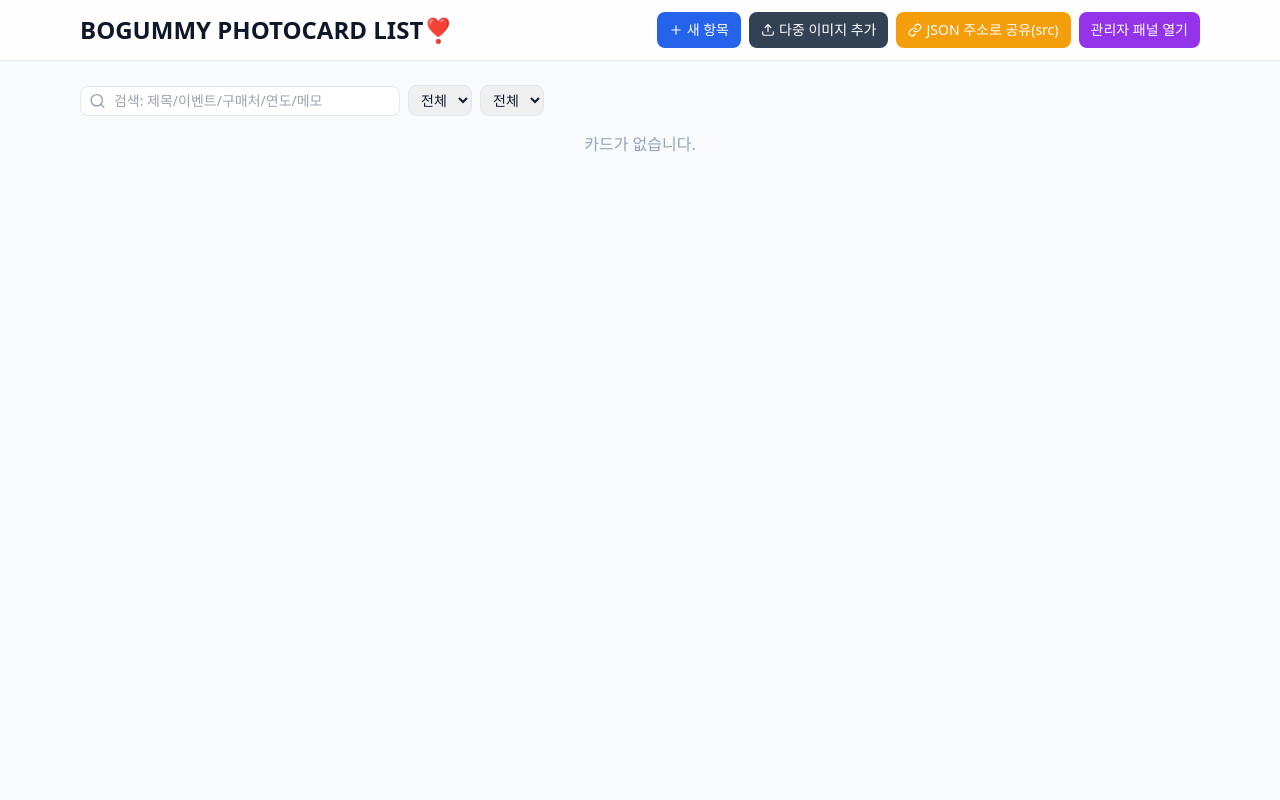
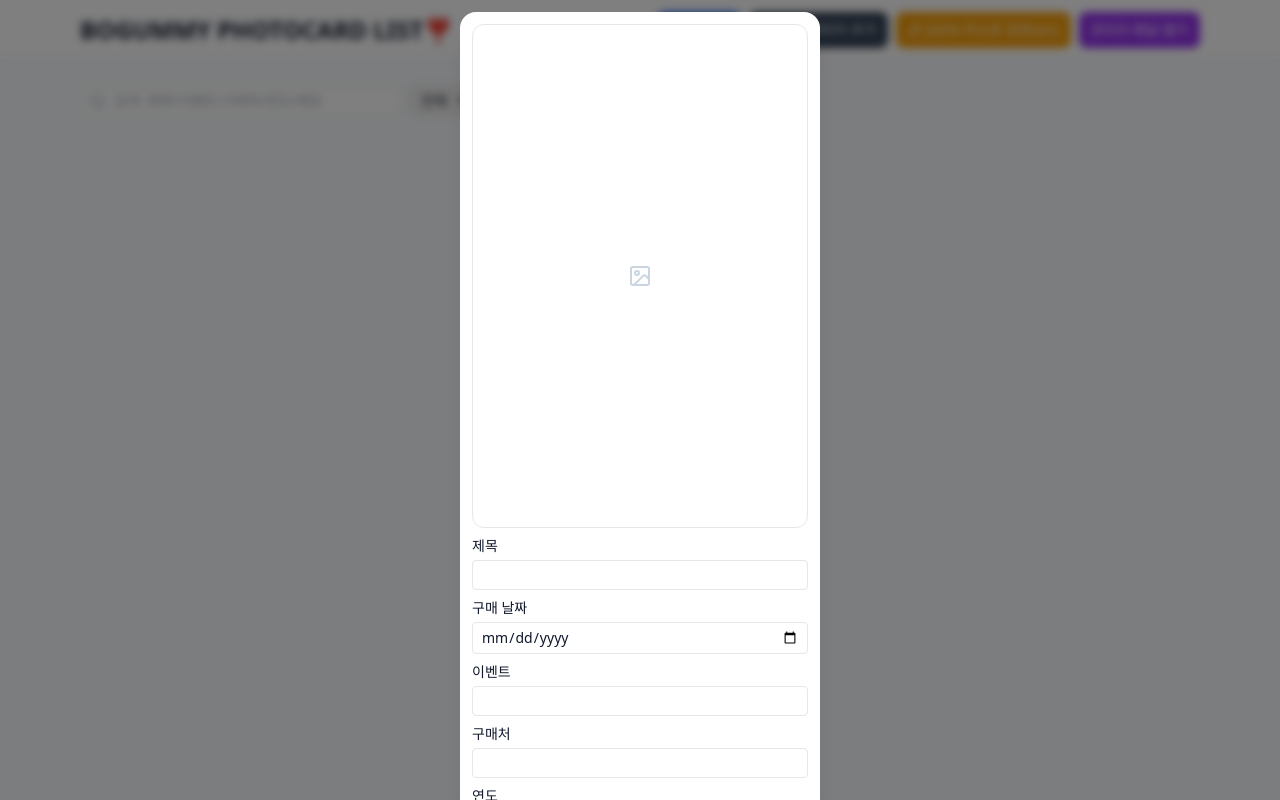
Before and after one commit to gumming6-6/bogummy, a React (Vite) app: page / in a window 1280 px wide. Both pictures are taken after a click on the button "새 항목". Built offline with nearby package versions, Linux system fonts and the light colour scheme.

Commit message:
fix: create/edit modal, view-only click, image replace, confirm delete, no-popup on have-check

```diff
--- a/src/App.tsx
+++ b/src/App.tsx
@@ -18,11 +18,6 @@ const byDateAsc = (a: any, b: any) => {
   return (a.__idx ?? 0) - (b.__idx ?? 0);
 };
 
-/** 수정 요약
- * 1) 상세 모달의 이벤트/연도 입력을 드롭다운으로 복원
- * 2) 관리자 패널 상단 버튼 정렬(flex wrap) 문제 해결
- */
-
 export default function PokaListApp() {
   const params = new URLSearchParams(typeof window !== "undefined" ? window.location.search : "");
   const isAdmin = params.get("admin") === "1";
@@ -35,10 +30,10 @@ export default function PokaListApp() {
   const [loadError, setLoadError] = useState("");
   const [filter, setFilter] = useState({ search: "", event: "전체", year: "전체" });
   const [detail, setDetail] = useState<any|null>(null);
+  const [detailMode, setDetailMode] = useState<"view"|"edit"|"create"|null>(null);
   const [myChecks, setMyChecks] = useState<Record<string, boolean>>({});
   const [adminOpen, setAdminOpen] = useState(isAdmin);
   const [gh, setGh] = useState({ owner: "gumming6-6", repo: "bogummy", branch: "main", token: "" });
-
 
   useEffect(()=>{ document.title = "BOGUMMY PHOTOCARD" }, []);
 
@@ -104,8 +99,6 @@ export default function PokaListApp() {
 
   const eventOptions = React.useMemo(() => ["전체", ...Array.from(new Set(items.map(c=>c.event).filter(Boolean)))], [items]);
   const yearOptions = React.useMemo(() => ["전체", ...Array.from(new Set(items.map(c=>c.year).filter(Boolean))).sort((a:any,b:any)=>Number(a)-Number(b))], [items]);
-  const formEventOptions = React.useMemo(() => eventOptions.filter(v => v !== "전체"), [eventOptions]);
-  const formYearOptions = React.useMemo(() => yearOptions.filter(v => v !== "전체"), [yearOptions]);
 
   return (
     <div className="min-h-screen bg-slate-50 text-slate-900">
@@ -115,7 +108,14 @@ export default function PokaListApp() {
           <div className="text-2xl font-extrabold">BOGUMMY PHOTOCARD LIST❣️</div>
           {!shareMode && (
             <div className="flex flex-wrap items-center gap-2 ml-auto">
-              <button className="bg-blue-600 text-white px-3 py-2 rounded-lg text-sm flex items-center gap-1 hover:bg-blue-700"><Plus size={14}/> 새 항목</button>
+              <button
+                className="bg-blue-600 text-white px-3 py-2 rounded-lg text-sm flex items-center gap-1 hover:bg-blue-700"
+                onClick={() => {
+                  const blank = { id: `${Date.now().toString(36)}-new`, title: "", event: "", vendor: "", notes: "", purchaseDate: "", year: "", imageUrl: "", have: false };
+                  setDetail(blank);
+                  setDetailMode("create");
+                }}
+              ><Plus size={14}/> 새 항목</button>
               <label className="bg-slate-700 text-white px-3 py-2 rounded-lg text-sm flex items-center gap-1 hover:bg-slate-800 cursor-pointer"><Upload size={14}/> 다중 이미지 추가<input type="file" multiple className="hidden"/></label>
               <button className="bg-amber-500 text-white px-3 py-2 rounded-lg text-sm flex items-center gap-1 hover:bg-amber-600"><LinkIcon size={14}/> JSON 주소로 공유(src)</button>
               <button onClick={()=>setAdminOpen(v=>!v)} className="bg-purple-600 text-white px-3 py-2 rounded-lg text-sm flex items-center gap-1 hover:bg-purple-700">관리자 패널 {adminOpen?"닫기":"열기"}</button>
@@ -170,7 +170,7 @@ export default function PokaListApp() {
             <h2 className="text-lg font-semibold mb-3 border-b border-slate-300 pb-1">{y}</h2>
             <div className="grid gap-4" style={{ gridTemplateColumns: `repeat(auto-fill, minmax(160px, 1fr))` }}>
               {grouped[y]?.map((card: any, i: number) => (
-                <article key={card.id || i} className="relative bg-white shadow rounded-xl p-2 border border-slate-200 cursor-pointer" onClick={()=>setDetail(card)}>
+                <article key={card.id || i} className="relative bg-white shadow rounded-xl p-2 border border-slate-200 cursor-pointer" onClick={()=>{ setDetail(card); setDetailMode("view"); }}>
                   <div className="w-full rounded-xl border border-slate-200 overflow-hidden aspect-[2/3] bg-white">
                     {card.imageUrl ? (
                       <img src={card.imageUrl} alt={card.title} className="w-full h-full object-cover" />
@@ -180,7 +180,7 @@ export default function PokaListApp() {
                   </div>
                   <div className="mt-2 text-sm font-medium text-slate-800 truncate" title={card.title}>{card.title || "(제목 없음)"}</div>
                   <div className="text-xs text-slate-500 truncate">{card.event || "-"} · {card.year || "-"}</div>
-                  <label className="mt-1 flex items-center gap-1 text-xs text-slate-600 select-none">
+                  <label className="mt-1 flex items-center gap-1 text-xs text-slate-600 select-none" onClick={(e)=>e.stopPropagation()}>
                     <input type="checkbox" checked={shareMode ? !!myChecks[card.id] : !!card.have}
                       onChange={(e)=>{
                         const checked = e.currentTarget.checked;
@@ -191,8 +191,8 @@ export default function PokaListApp() {
                   </label>
                   {!shareMode && (
                     <div className="absolute right-2 top-2 flex gap-1">
-                      <button title="수정" className="p-1 rounded bg-white/80 hover:bg-white shadow" onClick={(e)=>{e.stopPropagation(); setDetail(card);}}><Pencil size={14}/></button>
-                      <button title="삭제" className="p-1 rounded bg-white/80 hover:bg-white shadow" onClick={(e)=>{e.stopPropagation(); setItems(prev=>prev.filter(c=>c.id!==card.id));}}><Trash2 size={14}/></button>
+                      <button title="수정" className="p-1 rounded bg-white/80 hover:bg-white shadow" onClick={(e)=>{e.stopPropagation(); setDetail(card); setDetailMode("edit");}}><Pencil size={14}/></button>
+                      <button title="삭제" className="p-1 rounded bg-white/80 hover:bg-white shadow" onClick={(e)=>{e.stopPropagation(); if(window.confirm("삭제하시겠습니까?")) setItems(prev=>prev.filter(c=>c.id!==card.id));}}><Trash2 size={14}/></button>
                     </div>
                   )}
                 </article>
@@ -209,32 +209,60 @@ export default function PokaListApp() {
       {/* 상세 모달 */}
       {detail && (
         <DetailModal
+          mode={detailMode}
           shareMode={shareMode}
           card={detail}
           list={filtered.sort(byDateAsc)}
-          onClose={()=>setDetail(null)}
+          onClose={()=>{ setDetail(null); setDetailMode(null); }}
           onPrev={(id)=>{ const arr = filtered.sort(byDateAsc); const i = arr.findIndex(c=>c.id===id); if(i>0) setDetail(arr[i-1]); }}
           onNext={(id)=>{ const arr = filtered.sort(byDateAsc); const i = arr.findIndex(c=>c.id===id); if(i>=0 && i<arr.length-1) setDetail(arr[i+1]); }}
           onToggleHave={(id,checked)=>{ if(shareMode) setMyChecks(p=>({...p,[id]:checked})); else setItems(p=>p.map(c=>c.id===id?{...c,have:checked}:c)); }}
+          onSave={(updated:any)=>{
+            if (updated?.__delete) {
+              setItems(prev=>prev.filter(c=>c.id!==updated.id));
+              setDetail(null); setDetailMode(null); return;
+            }
+            if (detailMode === "create") {
+              setItems(prev=>[...prev, { ...updated, id: updated.id || `${Date.now().toString(36)}-id` }]);
+            } else if (detailMode === "edit") {
+              setItems(prev=>prev.map(c=>c.id===updated.id?updated:c));
+            }
+            setDetail(null); setDetailMode(null);
+          }}
         />
       )}
     </div>
   );
 }
 
-function DetailModal({ shareMode, card, list, onClose, onPrev, onNext, onToggleHave }: any){
+function DetailModal({ mode, shareMode, card, list, onClose, onPrev, onNext, onToggleHave, onSave }: any){
   const idx = React.useMemo(()=> list.findIndex((c:any)=>c.id===card.id), [list, card]);
   const canPrev = idx>0; const canNext = idx>=0 && idx<list.length-1;
+  const isViewOnly = shareMode || mode === "view";
+
+  const [draft, setDraft] = useState<any>(card);
+  useEffect(()=>{ setDraft(card); }, [card]);
+
+  const fileRef = useRef<HTMLInputElement|null>(null);
+  const openFile = ()=>{ if(!isViewOnly) fileRef.current?.click(); };
+  const onFileChange: React.ChangeEventHandler<HTMLInputElement> = (e)=>{
+    const f = e.target.files?.[0]; if(!f) return;
+    const r = new FileReader();
+    r.onload = ()=> setDraft((d:any)=>({ ...d, imageUrl: String(r.result||"") }));
+    r.readAsDataURL(f);
+  };
+
   return (
     <div className="fixed inset-0 bg-black/50 backdrop-blur-sm grid place-items-center p-3 z-[200]" onClick={onClose}>
       <div className="bg-white rounded-2xl w-[90vw] max-w-[360px] shadow-xl p-3 relative" onClick={(e)=>e.stopPropagation()}>
         <button className="absolute right-2 top-2 p-1 rounded hover:bg-slate-100" onClick={onClose}><X size={18}/></button>
-        <div className="relative rounded-xl border overflow-hidden aspect-[2/3] bg-white grid place-items-center mb-2">
-          {card.imageUrl ? (<img src={card.imageUrl} className="w-full h-full object-cover"/>) : (<div className="text-slate-300"><ImageIcon/></div>)}
+        <div className="relative rounded-xl border overflow-hidden aspect-[2/3] bg-white grid place-items-center mb-2" onClick={openFile}>
+          {(draft.imageUrl || card.imageUrl) ? (<img src={draft.imageUrl || card.imageUrl} className="w-full h-full object-cover"/>) : (<div className="text-slate-300"><ImageIcon/></div>)}
           {canPrev && (<button className="absolute left-2 top-1/2 -translate-y-1/2 p-2 rounded-full bg-white/80 hover:bg-white shadow" onClick={()=>onPrev(card.id)}><ChevronLeft/></button>)}
           {canNext && (<button className="absolute right-2 top-1/2 -translate-y-1/2 p-2 rounded-full bg-white/80 hover:bg-white shadow" onClick={()=>onNext(card.id)}><ChevronRight/></button>)}
+          {!isViewOnly && (<input ref={fileRef} type="file" accept="image/*" className="hidden" onChange={onFileChange} />)}
         </div>
-        {shareMode ? (
+        {isViewOnly ? (
           <div className="space-y-1 text-sm">
             <div><b>제목</b> {card.title || "(제목 없음)"}</div>
             <div><b>구매 날짜</b> {card.purchaseDate || "-"}</div>
@@ -246,17 +274,17 @@ function DetailModal({ shareMode, card, list, onClose, onPrev, onNext, onToggleH
           </div>
         ) : (
           <div className="space-y-2 text-sm">
-            <label className="block">제목<input defaultValue={card.title} className="w-full border rounded px-2 py-1 mt-1"/></label>
-            <label className="block">구매 날짜<input type="date" defaultValue={card.purchaseDate} className="w-full border rounded px-2 py-1 mt-1"/></label>
-            <label className="block">이벤트<input defaultValue={card.event} className="w-full border rounded px-2 py-1 mt-1"/></label>
-            <label className="block">구매처<input defaultValue={card.vendor} className="w-full border rounded px-2 py-1 mt-1"/></label>
-            <label className="block">연도<input defaultValue={card.year} className="w-full border rounded px-2 py-1 mt-1"/></label>
-            <label className="block">비고<textarea defaultValue={card.notes} rows={3} className="w-full border rounded px-2 py-1 mt-1"/></label>
-            <label className="mt-1 flex items-center gap-2 text-sm"><input type="checkbox" defaultChecked={!!card.have} onChange={(e)=>onToggleHave(card.id, e.currentTarget.checked)} /> 보유</label>
+            <label className="block">제목<input value={draft.title||""} onChange={(e)=>setDraft({...draft,title:e.target.value})} className="w-full border rounded px-2 py-1 mt-1"/></label>
+            <label className="block">구매 날짜<input type="date" value={draft.purchaseDate||""} onChange={(e)=>setDraft({...draft,purchaseDate:e.target.value, year: (e.target.value? new Date(e.target.value).getFullYear().toString(): draft.year)})} className="w-full border rounded px-2 py-1 mt-1"/></label>
+            <label className="block">이벤트<input value={draft.event||""} onChange={(e)=>setDraft({...draft,event:e.target.value})} className="w-full border rounded px-2 py-1 mt-1"/></label>
+            <label className="block">구매처<input value={draft.vendor||""} onChange={(e)=>setDraft({...draft,vendor:e.target.value})} className="w-full border rounded px-2 py-1 mt-1"/></label>
+            <label className="block">연도<input value={draft.year||""} onChange={(e)=>setDraft({...draft,year:e.target.value})} className="w-full border rounded px-2 py-1 mt-1"/></label>
+            <label className="block">비고<textarea value={draft.notes||""} onChange={(e)=>setDraft({...draft,notes:e.target.value})} rows={3} className="w-full border rounded px-2 py-1 mt-1"/></label>
+            <label className="mt-1 flex items-center gap-2 text-sm"><input type="checkbox" checked={!!draft.have} onChange={(e)=>setDraft({...draft,have:e.currentTarget.checked})} /> 보유</label>
             <div className="flex justify-end gap-2 pt-2 border-t mt-2">
               <button className="px-3 py-1.5 rounded bg-slate-100 hover:bg-slate-200" onClick={onClose}>닫기</button>
-              <button className="px-3 py-1.5 rounded bg-emerald-600 text-white hover:bg-emerald-700">저장</button>
-              <button className="px-3 py-1.5 rounded bg-rose-600 text-white hover:bg-rose-700">삭제</button>
+              <button className="px-3 py-1.5 rounded bg-emerald-600 text-white hover:bg-emerald-700" onClick={()=>onSave(draft)}>저장</button>
+              <button className="px-3 py-1.5 rounded bg-rose-600 text-white hover:bg-rose-700" onClick={()=>{ if(window.confirm('삭제하시겠습니까?')) onSave({ ...draft, __delete: true }); }}>삭제</button>
             </div>
           </div>
         )}
```
